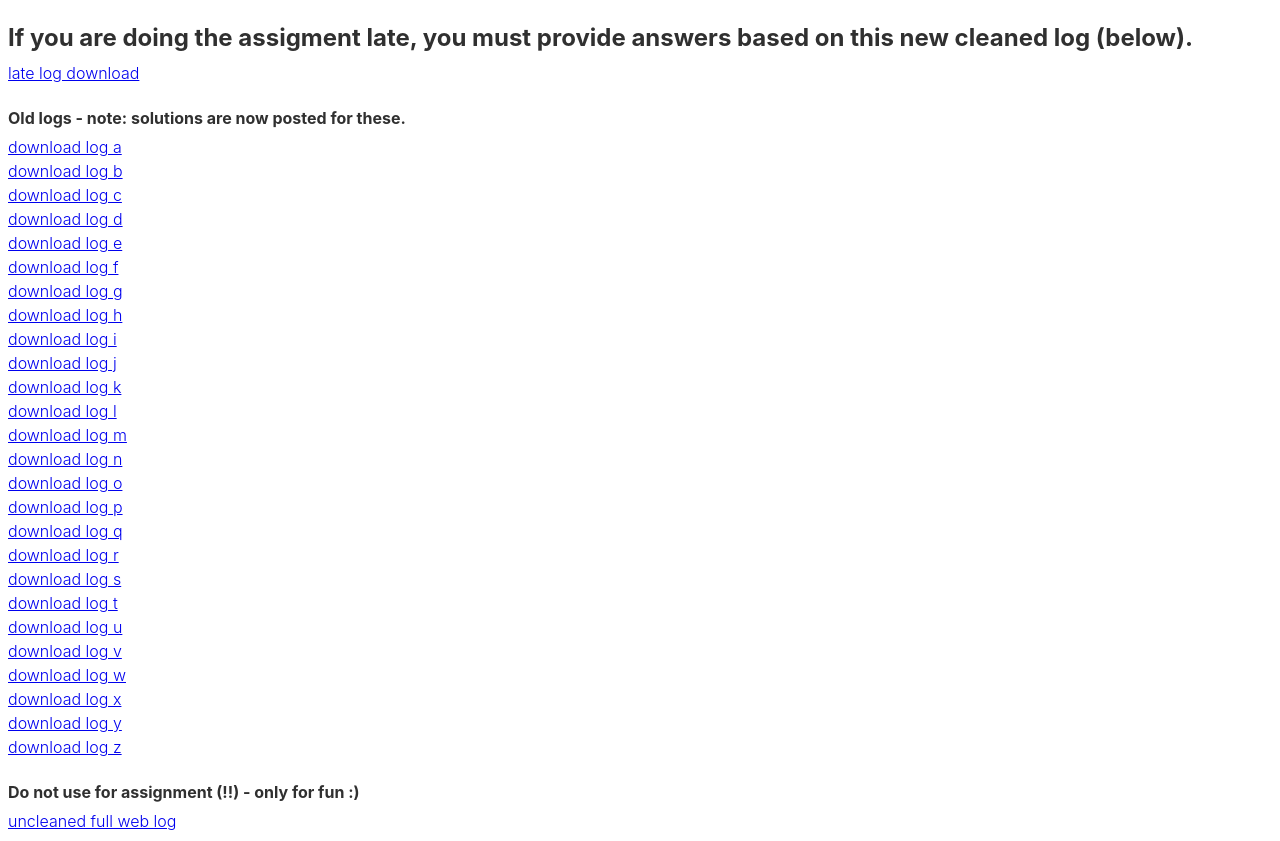
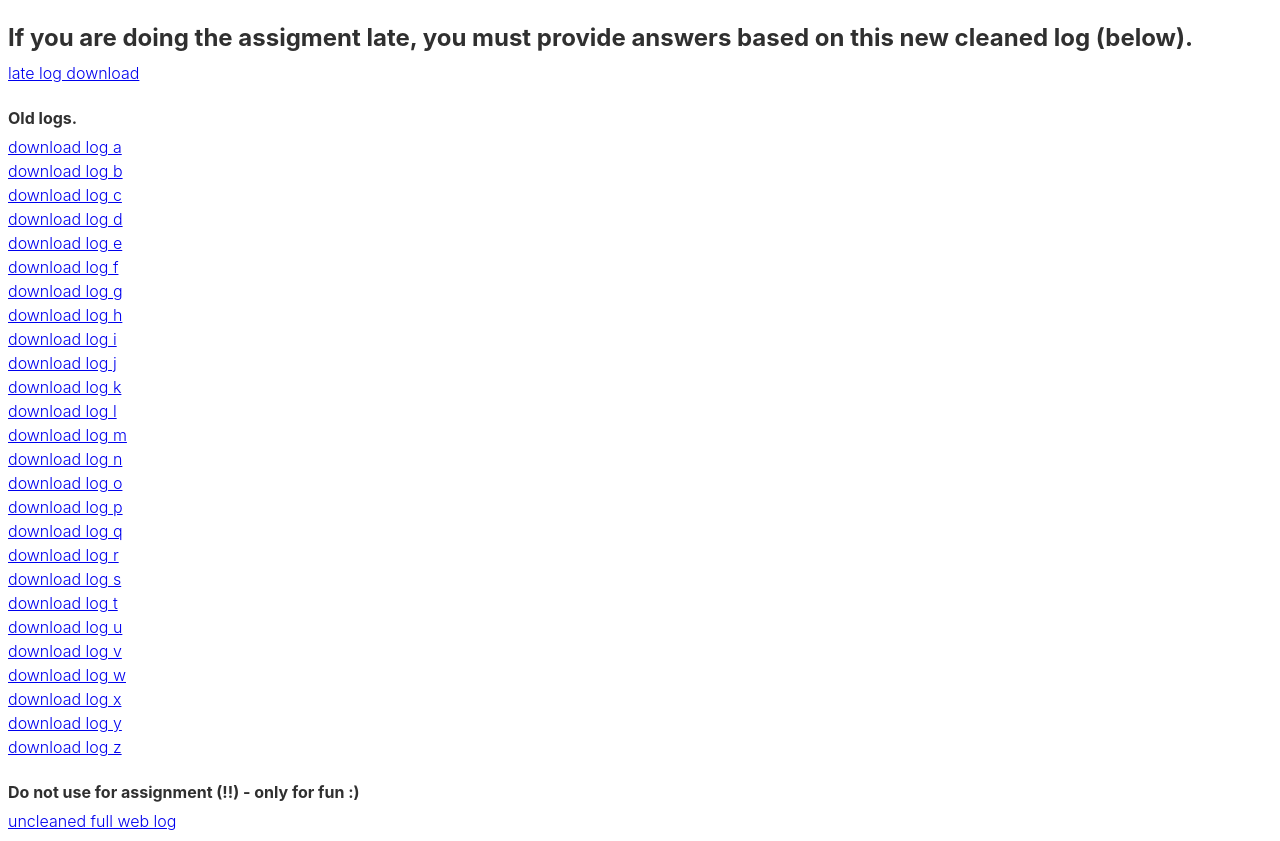
Before and after one commit to cs1300-2022/download-ab-testing-logs, a plain HTML site: page index.html in a window 1280 px wide. Drawn offline with Linux system fonts and the light colour scheme.

Commit message:
remove solution is there

```diff
--- a/index.html
+++ b/index.html
@@ -45,7 +45,7 @@
 <body>
     <h2>If you are doing the assigment late, you must provide answers based on this new cleaned log (below).</h2>
     <a href="logs/log-late.csv" download="ab-testing-log-late">late log download</a>
-    <h4>Old logs - note: solutions are now posted for these.</h4>
+    <h4>Old logs.</h4>
     <div id="download-links">
     </div>
     <h4>Do not use for assignment (!!) - only for fun :)</h4>
```
